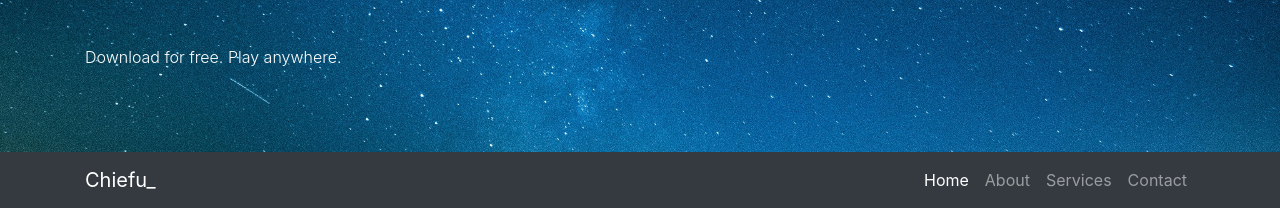
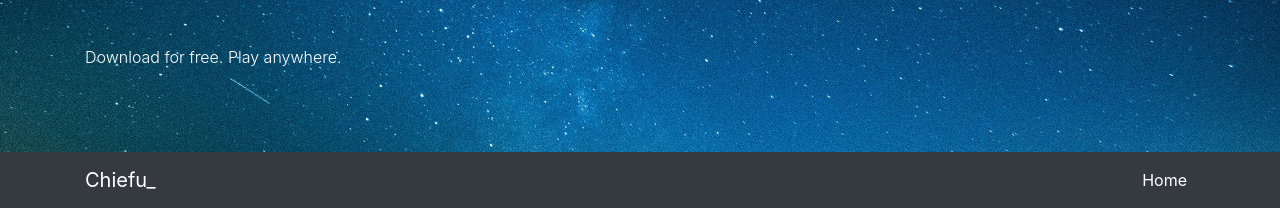
Before and after one commit to Chiefu9/chiefprojects.github.io, a website: page index.html in a window 1280 px wide. Shown: the part 592-800 px from the top of the page. Drawn offline with Linux system fonts and the light colour scheme.

Commit message:
Update index.html

```diff
--- a/index.html
+++ b/index.html
@@ -30,18 +30,9 @@
       <div class="collapse navbar-collapse" id="navbarResponsive">
         <ul class="navbar-nav ml-auto">
           <li class="nav-item active">
-            <a class="nav-link" href="#">Home
+            <a class="nav-link" href="https://chiefu9.github.io/chiefu.github.io">Home
               <span class="sr-only">(current)</span>
             </a>
-          </li>
-          <li class="nav-item">
-            <a class="nav-link" href="#">About</a>
-          </li>
-          <li class="nav-item">
-            <a class="nav-link" href="#">Services</a>
-          </li>
-          <li class="nav-item">
-            <a class="nav-link" href="#">Contact</a>
           </li>
         </ul>
       </div>
```
